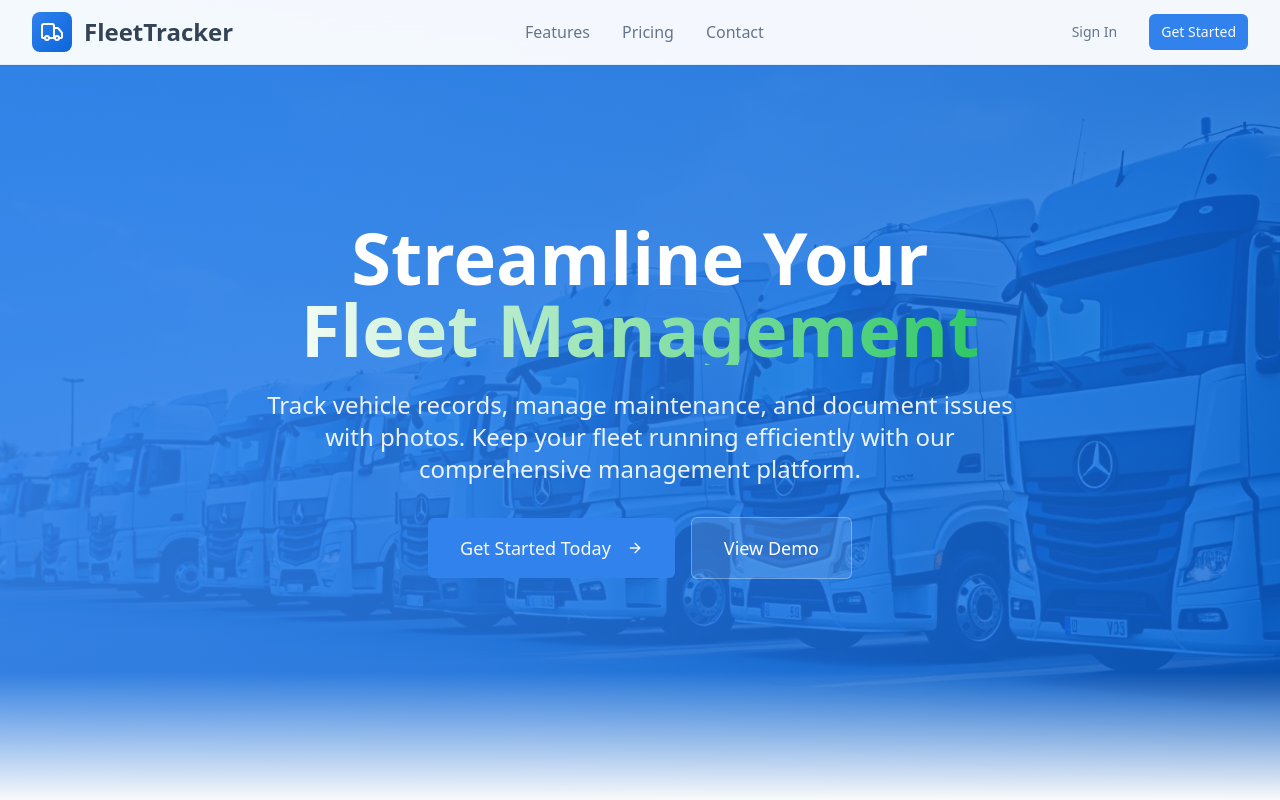
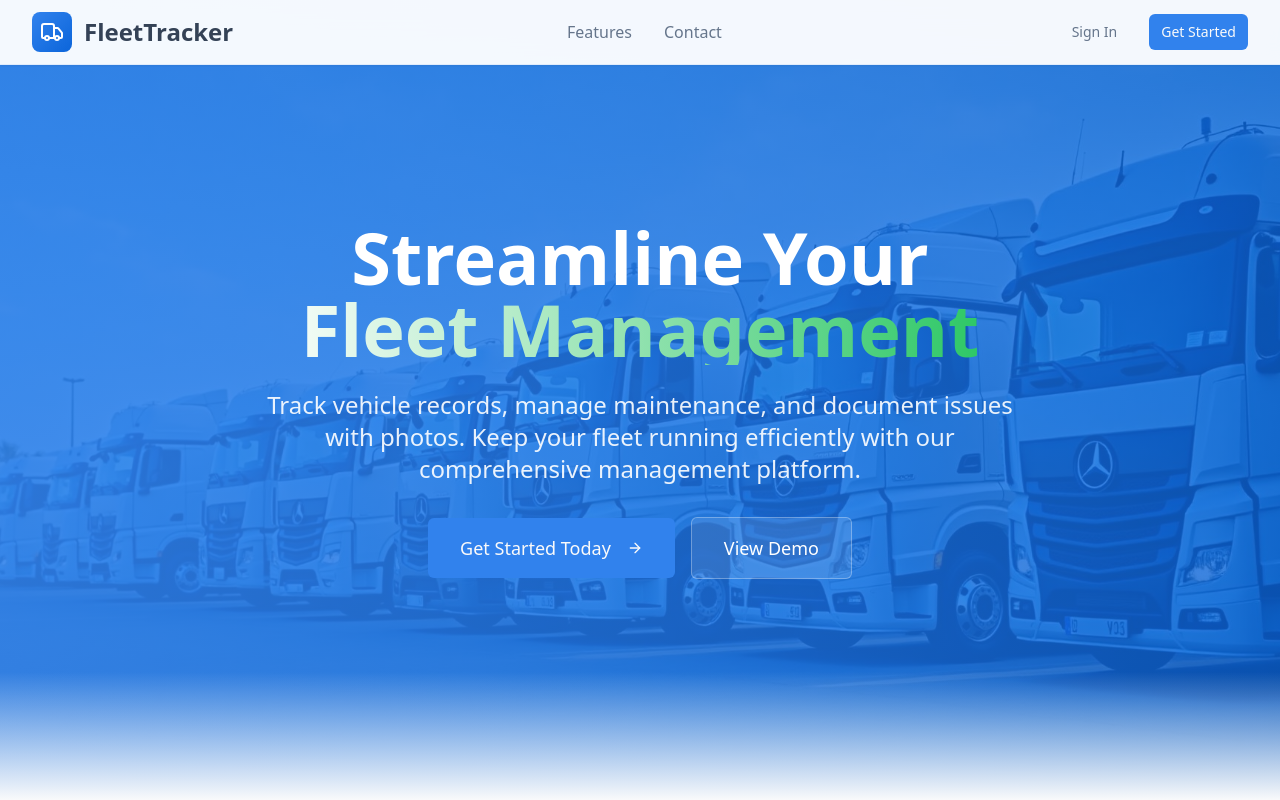
Before and after one commit to borgulatk/fleet-log-scribe, a React (Vite) app: page / in a window 1280 px wide. Shown: the top 800 px of the page. Built offline with nearby package versions, Linux system fonts and the light colour scheme.

Commit message:
Remove pricing section
Remove the pricing section from the landing page.

```diff
--- a/src/components/Header.tsx
+++ b/src/components/Header.tsx
@@ -21,9 +21,6 @@ const Header = () => {
           <nav className="hidden md:flex items-center gap-8">
             <a href="#features" className="text-fleet-text-light hover:text-fleet-primary transition-[var(--transition-smooth)]">
               Features
-            </a>
-            <a href="#pricing" className="text-fleet-text-light hover:text-fleet-primary transition-[var(--transition-smooth)]">
-              Pricing
             </a>
             <a href="#contact" className="text-fleet-text-light hover:text-fleet-primary transition-[var(--transition-smooth)]">
               Contact
@@ -56,9 +53,6 @@ const Header = () => {
               <a href="#features" className="text-fleet-text-light hover:text-fleet-primary transition-[var(--transition-smooth)]">
                 Features
               </a>
-              <a href="#pricing" className="text-fleet-text-light hover:text-fleet-primary transition-[var(--transition-smooth)]">
-                Pricing
-              </a>
               <a href="#contact" className="text-fleet-text-light hover:text-fleet-primary transition-[var(--transition-smooth)]">
                 Contact
               </a>
```
